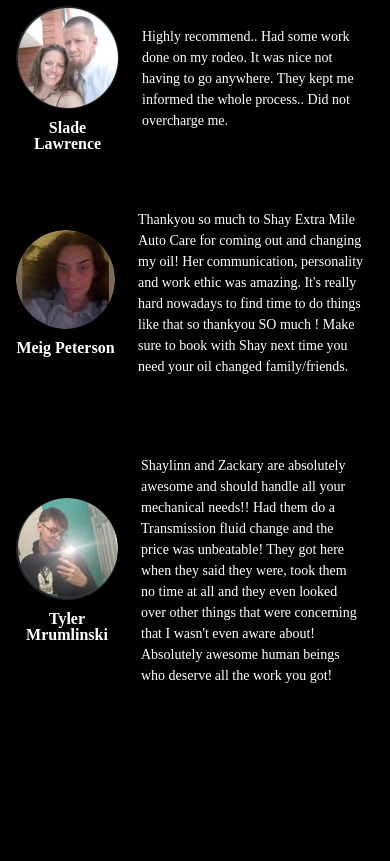
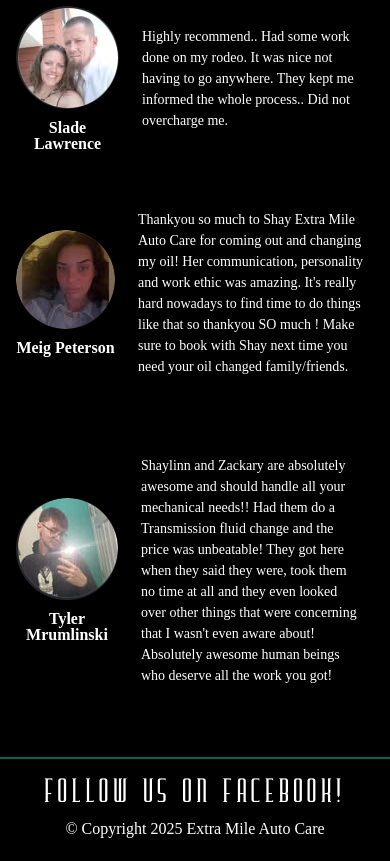
Before and after one commit to touchofafeather/emAuto, a plain HTML site: page index.html in a window 390 px wide. Shown: the part 4742-5603 px from the top of the page. Before the commit the page ends 5499 px from the top, so only its background shows below. Drawn offline with Linux system fonts and the light colour scheme; a web font is replaced by a local one.

Commit message:
commit 4
review section complete. footer added. mobile first finished.

```diff
--- a/index.html
+++ b/index.html
@@ -185,6 +185,15 @@
         </section>
     </main>
 
+    <footer>
+        <p>
+            <a href="https://www.facebook.com/profile.php?id=61556199672457">Follow us on Facebook!</a>
+        </p>
+        <p>
+        &copy; Copyright 2025 Extra Mile Auto Care
+        </p>
+    </footer>
+
     <!-- The script should be placed just before the closing body tag -->
     <script>
         document.getElementById('navToggle').addEventListener('click', function () {
--- a/styles.css
+++ b/styles.css
@@ -386,7 +386,6 @@ main {
     font-family: var(--mainFont);
     letter-spacing: .1em;
     padding: 1em 0;
-    border-bottom: 3px solid var(--accentColor;)
 }
 
 #flex-container {
@@ -462,6 +461,27 @@ main {
     padding-bottom: .5em;
 }
 
+/* FOOTER  */
+
+footer {
+    width: 100%;
+    height: auto;
+    line-height: 2em;
+    text-align: center;
+    border-top: 2px solid var(--accentColor);
+    padding: 1em 0;
+}
+
+footer a {
+    font-family: var(--secondaryFont);
+    font-size: 36px;
+    letter-spacing: .1em;
+}
+
+footer a:hover {
+    color: var(--accentColor);
+}
+
 
 /* RESPONSIVE STYLES */
 
```
Also changed, not shown: 1 other file.
